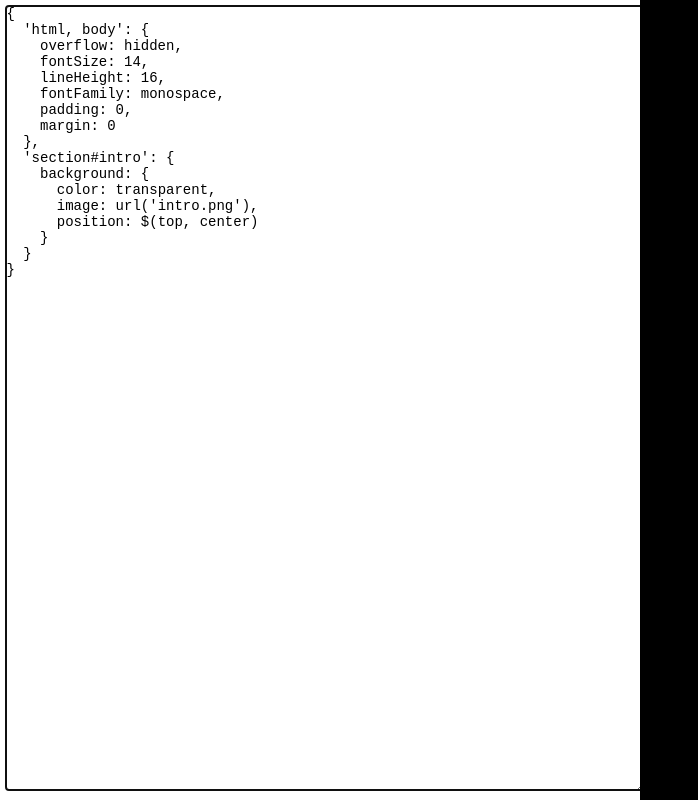
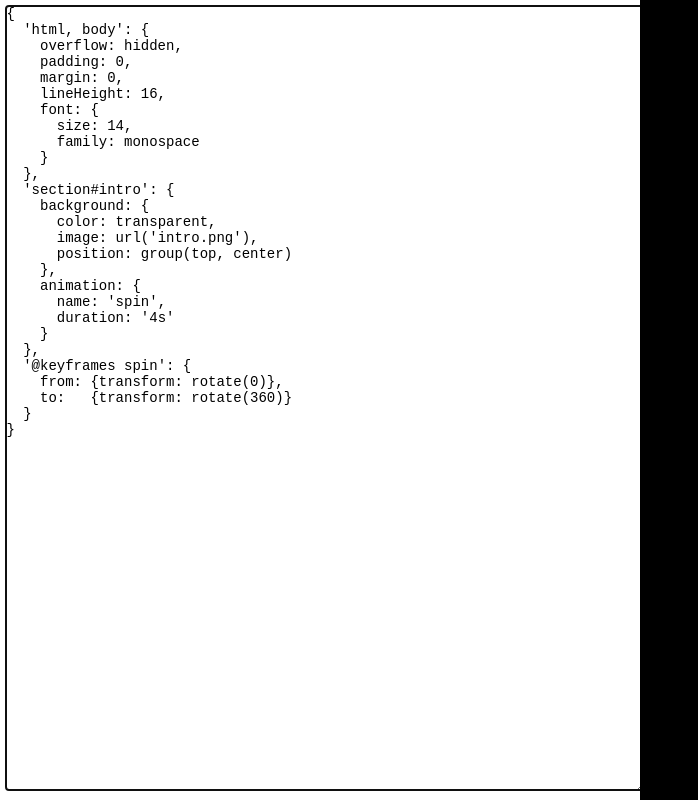
Before and after one commit to WebReflection/restyle, a plain HTML site: page with/index.html in a window 1280 px wide. Shown: the whole page, without its empty margins (0-698 px from the left). Drawn offline with Linux system fonts and the light colour scheme.

Commit message:
added rotate

```diff
--- a/with/index.html
+++ b/with/index.html
@@ -12,9 +12,11 @@
       restyle({
         'html, body, div, textarea, pre': {
           overflowX: hidden,
-          fontSize: 14,
+          font: {
+            size: 14,
+            family: monospace
+          },
           lineHeight: 16,
-          fontFamily: monospace,
           padding: 0,
           margin: 0,
           border: none,
@@ -78,18 +80,28 @@
     <div><div><textarea autofocus>{
   'html, body': {
     overflow: hidden,
-    fontSize: 14,
+    padding: 0,
+    margin: 0,
     lineHeight: 16,
-    fontFamily: monospace,
-    padding: 0,
-    margin: 0
+    font: {
+      size: 14,
+      family: monospace
+    }
   },
   'section#intro': {
     background: {
       color: transparent,
       image: url('intro.png'),
-      position: $(top, center)
+      position: group(top, center)
+    },
+    animation: {
+      name: 'spin',
+      duration: '4s'
     }
+  },
+  '@keyframes spin': {
+    from: {transform: rotate(0)},
+    to:   {transform: rotate(360)}
   }
 }</textarea></div></div>
     <div><div><pre></pre></div></div>
```
